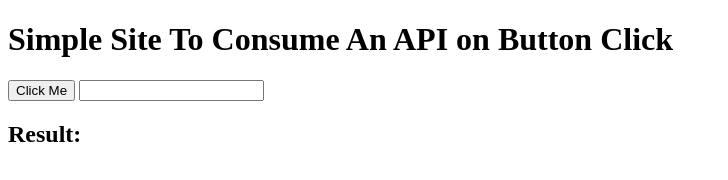
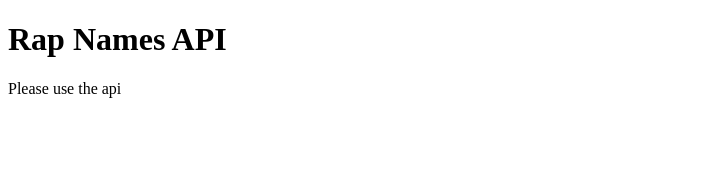
Before and after one commit to ZiadAdel10/rapper-names-api, a website: page index.html in a window 1280 px wide. Shown: the whole page, without its empty margins (0-728 px from the left). Drawn offline with Linux system fonts and the light colour scheme.

Commit message:
modified index.html file

```diff
--- a/index.html
+++ b/index.html
@@ -6,11 +6,7 @@
     <title>Client Side API Code</title>
   </head>
   <body>
-    <h1>Simple Site To Consume An API on Button Click</h1>
-    <button>Click Me</button>
-    <input type="text" />
-    <h2>Result:</h2>
-
-    <script src="/js/main.js"></script>
+    <h1>Rap Names API</h1>
+    <p>Please use the api</p>
   </body>
 </html>
```
